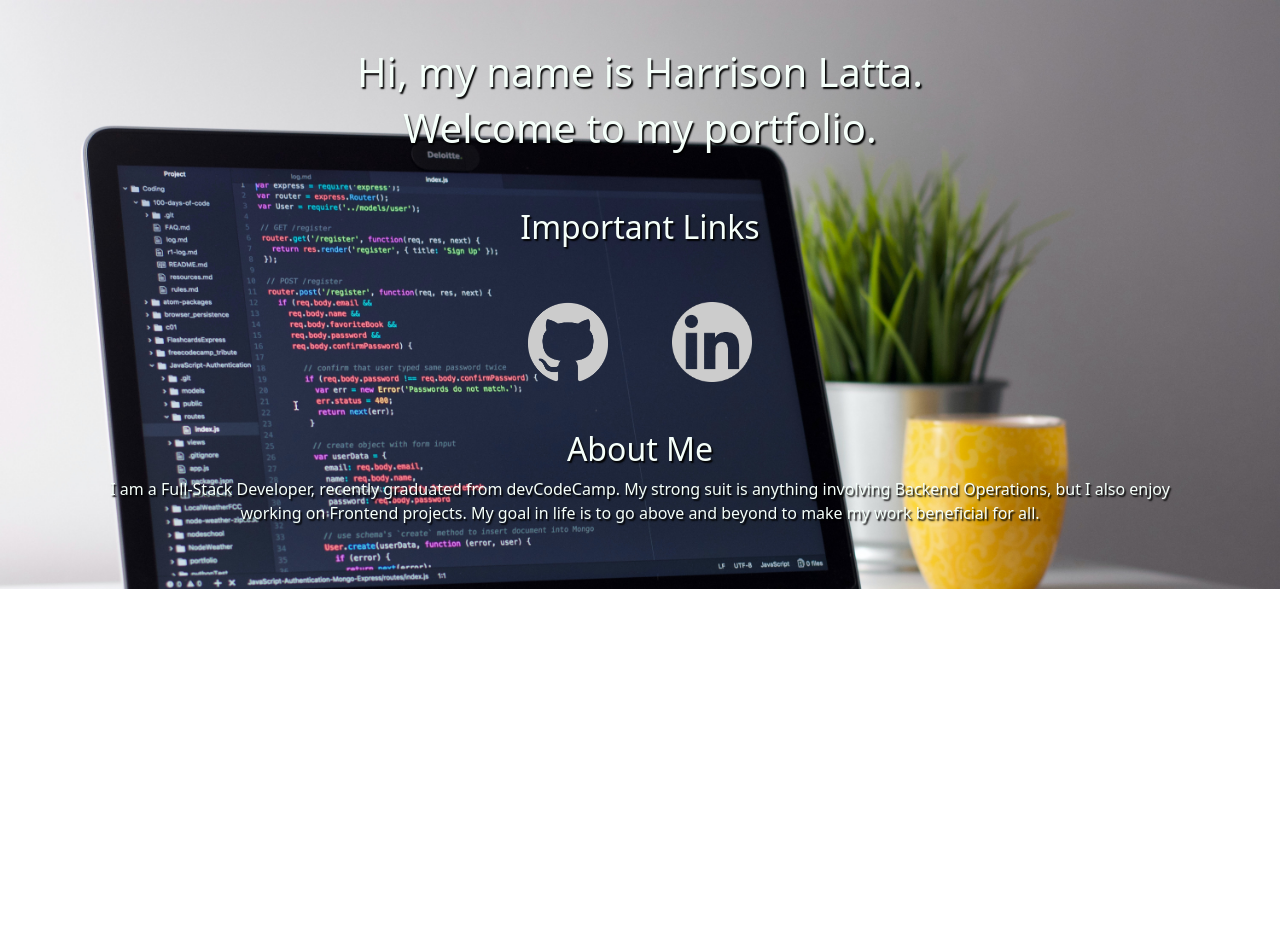
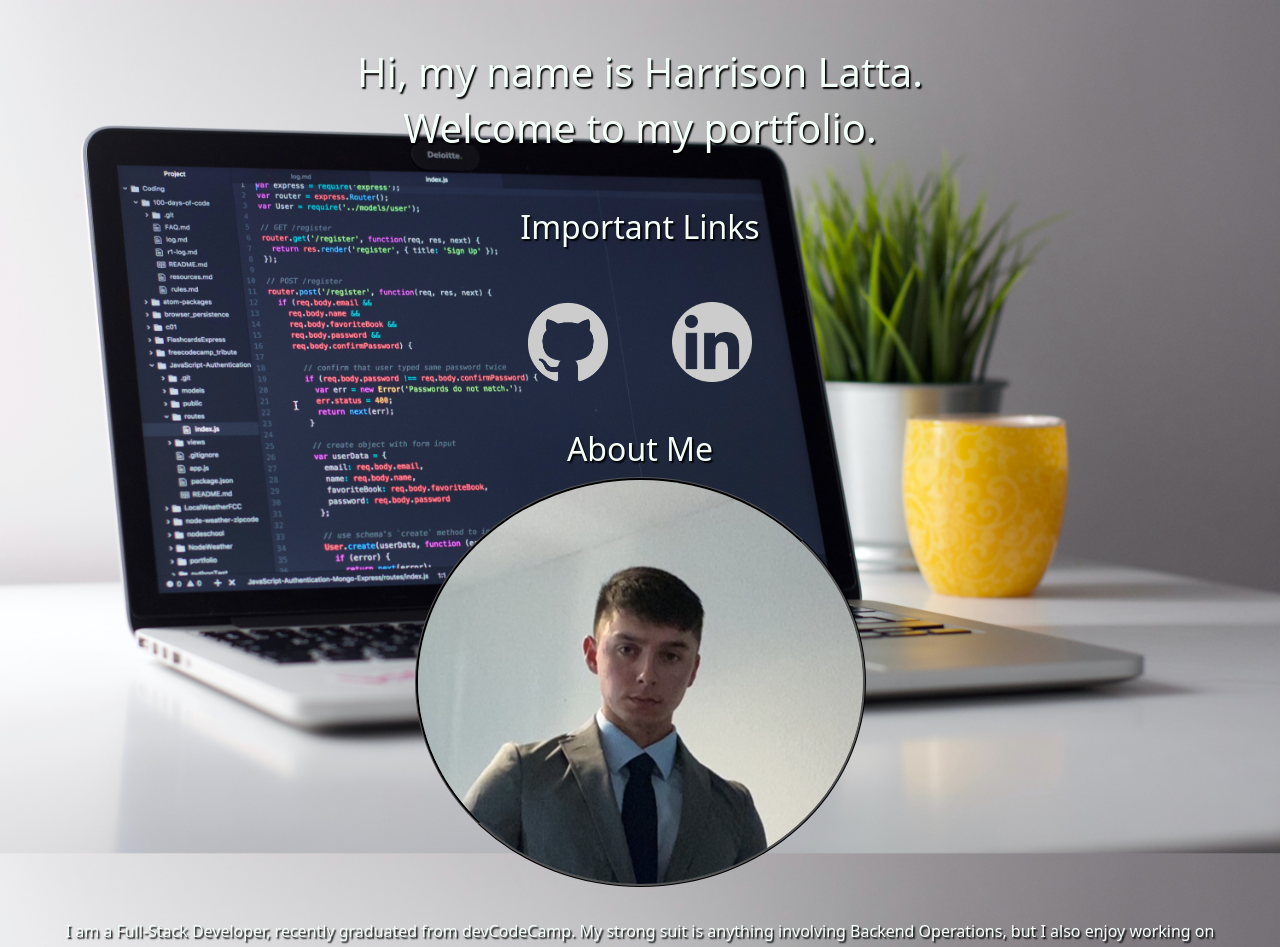
Before and after one commit to h-latta/Portfolio, a React (Create React App) app in the folder portfolio/: page / in a window 1280 px wide. Shown: the top 947 px of the page. Before the commit the page ends 800 px from the top, so only its background shows below. Built offline with nearby package versions, Linux system fonts and the light colour scheme.

Commit message:
Added Headshot, Styled Headshot and Paragraph

```diff
--- a/portfolio/src/App.css
+++ b/portfolio/src/App.css
@@ -3,7 +3,7 @@
   background-image: url(Images/clement-helardot-95YRwf6CNw8-unsplash.jpg);
   background-size: cover;
   background-repeat: no-repeat;
-  background-attachment: scroll;
+  background-attachment: fixed;
 }
 
 .heading-top {
@@ -25,14 +25,23 @@
 }
 
 .paragraph {
-  padding-bottom: 4rem;
+  padding-left: 3rem;
+  padding-right: 3rem;
+  padding-top: 2rem;
+  padding-bottom: 3rem;
   color: mintcream;
   text-shadow: 0.1rem 0.1rem 0.1rem black;
-  margin-left: 5rem;
-  margin-right: 5rem;
 }
 
 .icons {
   flex-direction: row;
   justify-content: space-evenly;
 }
+
+.selfie {
+  border-radius: 50%;
+  border-style: ridge;
+  border-color: black;
+  max-width: 100%;
+  height: auto;
+}
--- a/portfolio/src/App.js
+++ b/portfolio/src/App.js
@@ -1,6 +1,7 @@
 import './App.css';
 import GitHubButton from './GitHubButton/GitHubButton';
 import LinkedInButton from './LinkedInButton/LinkedInButton'
+import SelfImage from './Images/IMG_6592.JPG'
 
 function App() {
   return (
@@ -18,6 +19,7 @@ function App() {
     </div>
     <div>
       <h2 className='heading-top'>About Me</h2>
+      <img className='selfie' src={SelfImage}/>
       <p className='paragraph'>I am a Full-Stack Developer, recently graduated from devCodeCamp. My strong suit
         is anything involving Backend Operations, but I also enjoy working on Frontend projects.
         My goal in life is to go above and beyond to make my work beneficial for all.
```
Also changed, not shown: portfolio/src/Images/IMG_6592.JPG (added).
